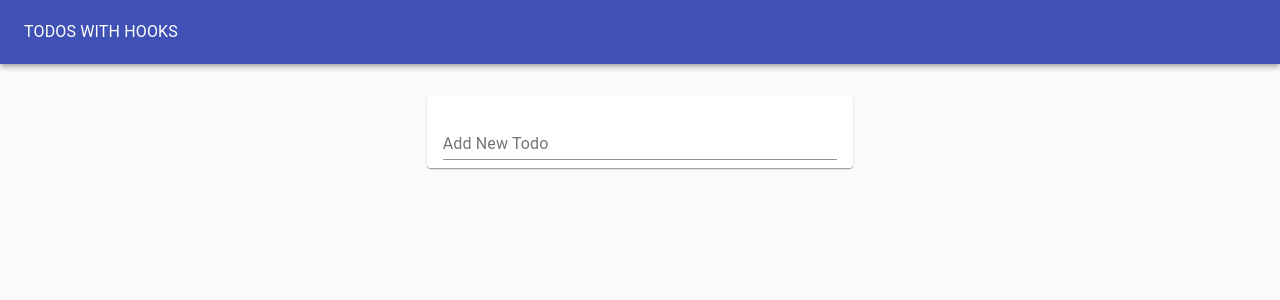
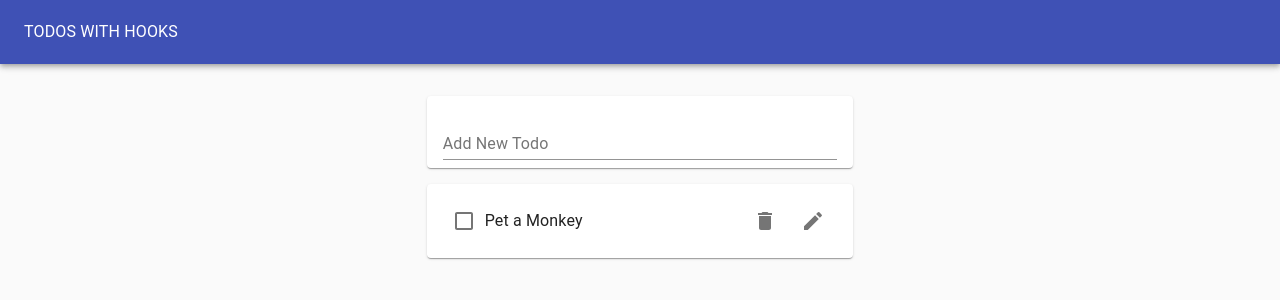
Before and after one commit to Black996/todoApp-w-ReactHooks, a React (Create React App) app: page / in a window 1280 px wide. Shown: the top 300 px of the page. Built offline with nearby package versions, Linux system fonts and the light colour scheme.

Commit message:
Added useLocalStorageState custom hook

```diff
--- a/src/TodoApp.js
+++ b/src/TodoApp.js
@@ -1,16 +1,12 @@
-import React, { useEffect } from "react";
+import React from "react";
 import useTodoState from "./hooks/useTodoState";
 import { Typography, Paper, AppBar, Grid, Toolbar } from "@material-ui/core";
 import TodoList from "./TodoList";
 import TodoForm from "./TodoForm";
 
 function TodoApp() {
-    const initialTodos = JSON.parse(window.localStorage.getItem("todos") || "[]");
+    const initialTodos = [{ id: 1, task: "Pet a Monkey", completed: false }];
     const { todos, addTodo, removeTodo, toggleTodo, editTodo } = useTodoState(initialTodos);
-
-    useEffect(() => {
-        window.localStorage.setItem("todos", JSON.stringify(todos))
-    }, [todos])
 
 
     return (
--- /dev/null
+++ b/src/hooks/useLocalStorageState.js
@@ -0,0 +1,22 @@
+import { useState, useEffect } from 'react';
+
+function useLocalStorageState(key, defaultVal) {
+    // make piece of state, based off of value in localStorage or defaultVal
+    const [state, setState] = useState(() => {
+        let val;
+        try {
+            val = JSON.parse(window.localStorage.getItem(key) || String(defaultVal));
+        } catch (e) {
+            val = defaultVal;
+        }
+        return val;
+    })
+    // use useEffect to update localstorage when state changes
+    useEffect(() => {
+        window.localStorage.setItem(key, JSON.stringify(state))
+    }, [state, key]);
+
+    return [state, setState];
+
+}
+export default useLocalStorageState
--- a/src/hooks/useTodoState.js
+++ b/src/hooks/useTodoState.js
@@ -1,8 +1,8 @@
-import { useState } from "react";
+import useLocalStorageState from "./useLocalStorageState";
 import { v4 as uuid } from 'uuid';
 
 const useTodoState = initialTodos => {
-    const [todos, setTodos] = useState(initialTodos)
+    const [todos, setTodos] = useLocalStorageState("todos", initialTodos)
 
     return {
         todos,
```
